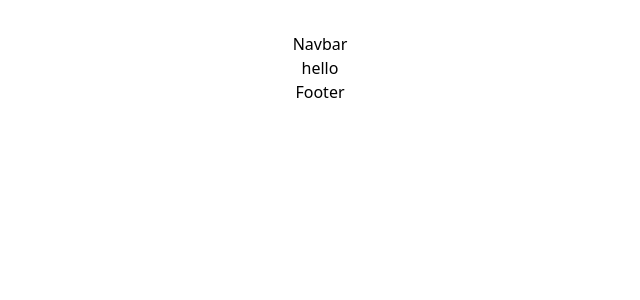
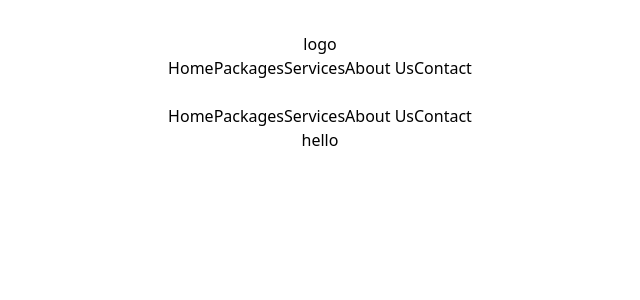
Before and after one commit to Fica-Web/easy-live, a React (Vite) app in the folder frontend/: page / in a window 1280 px wide. Shown: the top 300 px of the page, without its empty margins (320-960 px from the left). Built offline with nearby package versions, Linux system fonts and the light colour scheme.

Commit message:
sample navbar

```diff
--- /dev/null
+++ b/frontend/src/components/shared/Navbar.jsx
@@ -0,0 +1,100 @@
+import { useState } from 'react';
+import { NavLink } from 'react-router-dom';
+import navOptions from '../../data/navOptions';
+
+const Navbar = () => {
+    const [isMobileMenuOpen, setIsMobileMenuOpen] = useState(false);
+
+    return (
+        <nav className="bg-red-300">
+            <div className="w-full mx-auto px-4 sm:px-6 lg:px-8">
+                <div className="flex items-center justify-between h-24 bg-green-300">
+                    {/* Logo */}
+                    <div className="flex items-center">
+                        <NavLink to="/" className="text-xl font-bold">
+                            {/* <img
+                                src={logo}
+                                alt="Gomiles International Logo"
+                                className="lg:h-12 md:h-10 h-8 object-cover"
+                            /> */}
+                            <h2 className='text-2xl'>
+                                logo
+                            </h2>
+                        </NavLink>
+                    </div>
+
+                    {/* Desktop Menu */}
+                    <div className="hidden md:flex lg:space-x-6 space-x-2">
+                        {navOptions.map((option) => (
+                            <NavLink
+                                key={option.name}
+                                to={option.link}
+                                className={({ isActive }) =>
+                                    `px-3 py-2 rounded-md text-sm font-medium ${isActive ? "text-secondary " : "  hover:text-secondary"
+                                    }`
+                                }
+                            >
+                                {option.name}
+                            </NavLink>
+                        ))}
+                    </div>
+
+                    {/* Mobile Menu Button */}
+                    <div className="md:hidden">
+                        <button
+                            className=" hover:text-secondary p-2 rounded-md"
+                            aria-label="Toggle mobile menu"
+                            aria-expanded={isMobileMenuOpen}
+                            aria-controls="mobile-menu"
+                            onClick={() => setIsMobileMenuOpen((prev) => !prev)}
+                        >
+                            <svg
+                                className="h-6 w-6"
+                                xmlns="http://www.w3.org/2000/svg"
+                                fill="none"
+                                viewBox="0 0 24 24"
+                                stroke="currentColor"
+                                strokeWidth="2"
+                            >
+                                <path
+                                    strokeLinecap="round"
+                                    strokeLinejoin="round"
+                                    d={
+                                        isMobileMenuOpen
+                                            ? "M6 18L18 6M6 6l12 12" // Close icon
+                                            : "M4 6h16M4 12h16M4 18h16" // Hamburger icon
+                                    }
+                                />
+                            </svg>
+                        </button>
+                    </div>
+                </div>
+            </div>
+
+            {/* Mobile Menu */}
+            <div
+                id="mobile-menu"
+                className={`overflow-hidden transition-[max-height] duration-300 ease-in-out bg-gray-100 ${isMobileMenuOpen ? "max-h-screen" : "max-h-0"
+                    }`}
+            >
+                <div className="px-4 py-2 space-y-2">
+                    {navOptions.map((option) => (
+                        <NavLink
+                            key={option.name}
+                            to={option.link}
+                            className={({ isActive }) =>
+                                `block px-3 py-2 rounded-md text-base font-medium ${isActive ? " text-secondary" : "text-primary hover:text-secondary"
+                                }`
+                            }
+                            onClick={() => setIsMobileMenuOpen(false)} // Close menu on click
+                        >
+                            {option.name}
+                        </NavLink>
+                    ))}
+                </div>
+            </div>
+        </nav>
+    );
+};
+
+export default Navbar;
--- /dev/null
+++ b/frontend/src/data/navOptions.js
@@ -0,0 +1,9 @@
+const navOptions = [
+    { name: "Home", link: "/" },
+    { name: "Packages", link: "/packages" },
+    { name: "Services", link: "/services" },
+    { name: "About Us", link: "/about" },
+    { name: "Contact", link: "/contact" },
+];
+
+export default navOptions;
--- a/frontend/src/layout/MainLayout.jsx
+++ b/frontend/src/layout/MainLayout.jsx
@@ -1,13 +1,13 @@
 import React from 'react';
 import { Outlet } from 'react-router-dom';
+import Navbar from '../components/shared/Navbar';
 
 const MainLayout = () => {
     return (
-        <div>
-            Navbar
+        <>
+            <Navbar />
             <Outlet />
-            Footer
-        </div>
+        </>
     )
 }
 
```
